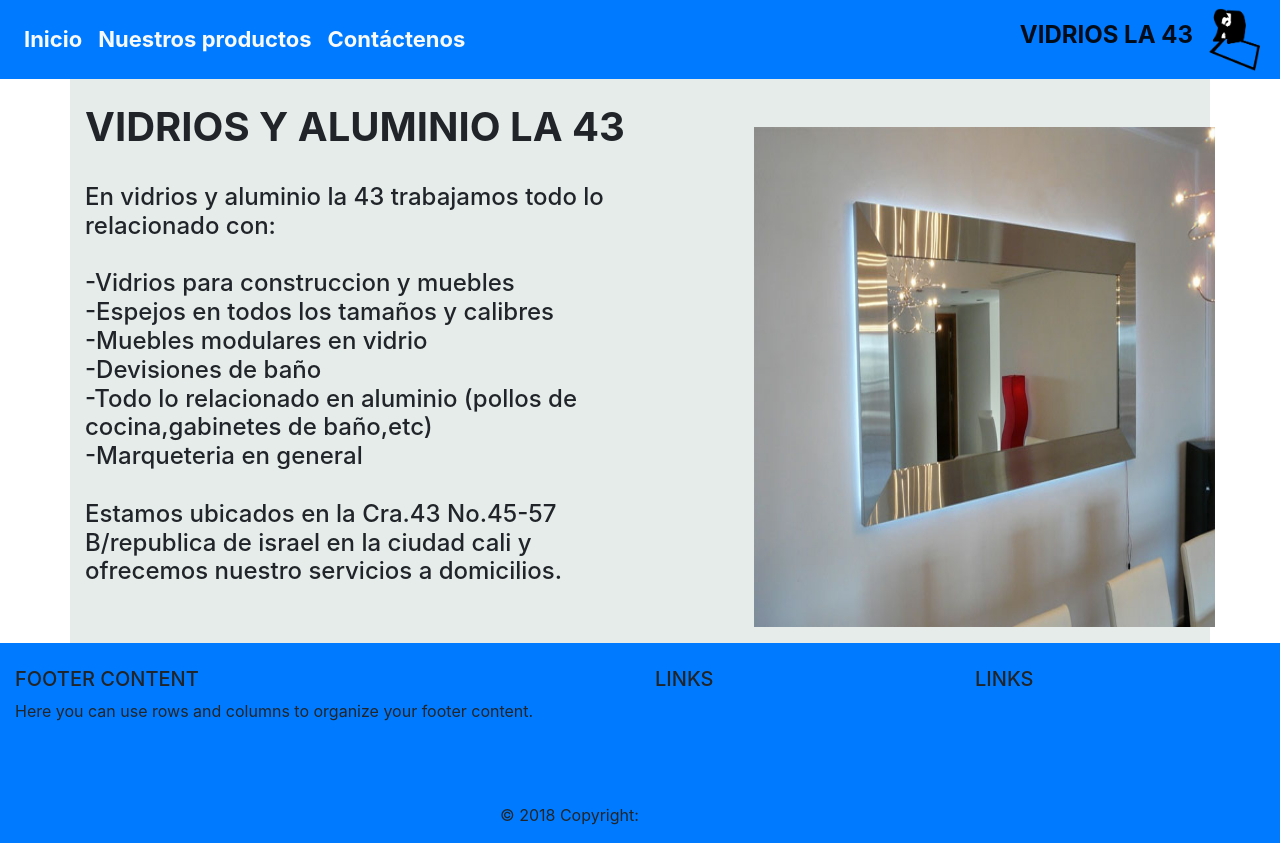
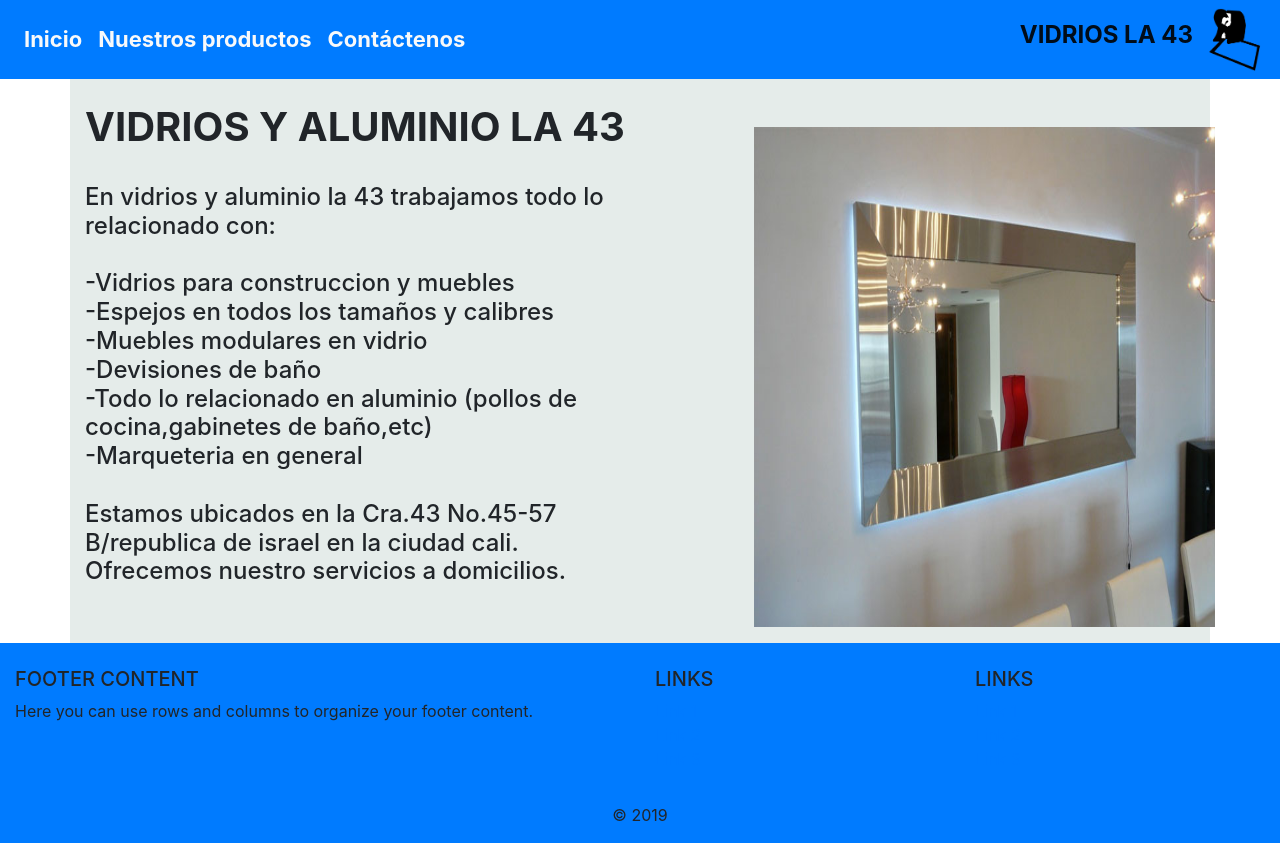
Before and after one commit to jhonatan1153/rocio, a PHP site: page / in a window 1280 px wide. Run offline with PHP 8.4, Linux system fonts and the light colour scheme; data that the repository does not hold is empty.

Commit message:
Update index.php

```diff
--- a/index.php
+++ b/index.php
@@ -94,7 +94,8 @@
 -Marqueteria en general<BR><BR>
 
 
-Estamos ubicados en la Cra.43 No.45-57 B/republica de israel en la ciudad cali y ofrecemos nuestro servicios a domicilios.
+Estamos ubicados en la Cra.43 No.45-57 B/republica de israel en la ciudad cali.
+<BR>Ofrecemos nuestro servicios a domicilios.
 
 </h4>
 
@@ -206,8 +207,8 @@ Estamos ubicados en la Cra.43 No.45-57 B/republica de israel en la ciudad cali y
   <!-- Footer Links -->
 
   <!-- Copyright -->
-  <div class="footer-copyright text-center py-3">© 2018 Copyright:
-    <a href="https://mdbootstrap.com/education/bootstrap/"> MDBootstrap.com</a>
+  <div class="footer-copyright text-center py-3">© 2019
+
   </div>
   <!-- Copyright -->
 
```
